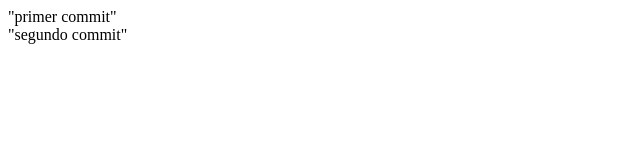
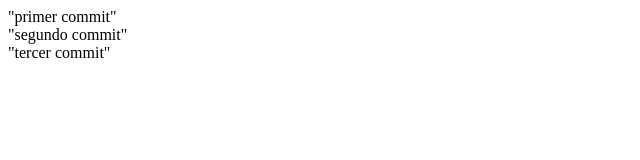
Before and after one commit to edycorro123/prueba-2, a plain HTML site: page index.html in a window 1280 px wide. Shown: the whole page, without its empty margins (0-640 px from the left). Drawn offline with Linux system fonts and the light colour scheme.

Commit message:
fourth commit

```diff
--- a/index.html
+++ b/index.html
@@ -8,5 +8,6 @@
 <body>
     <div>"primer commit"</div>
     <div>"segundo commit"</div>
+    <div>"tercer commit"</div>
 </body>
 </html>
```
